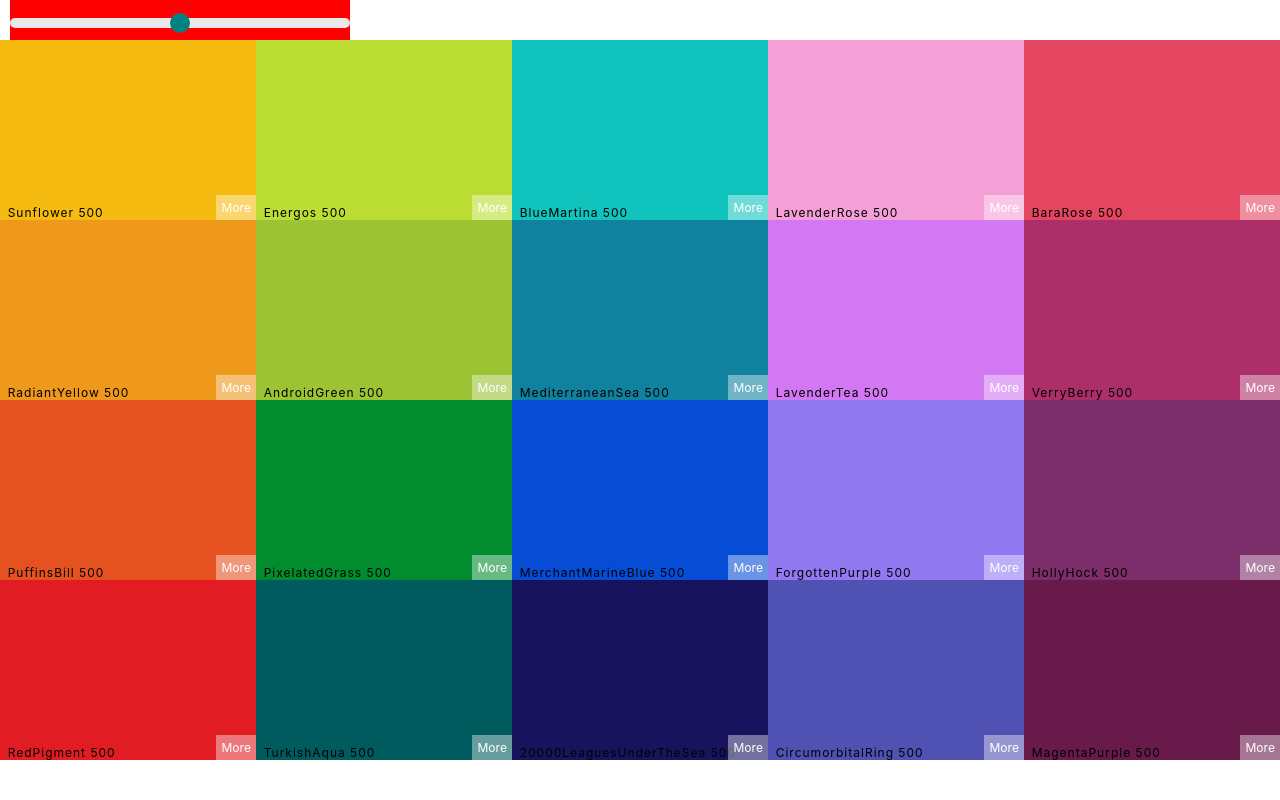
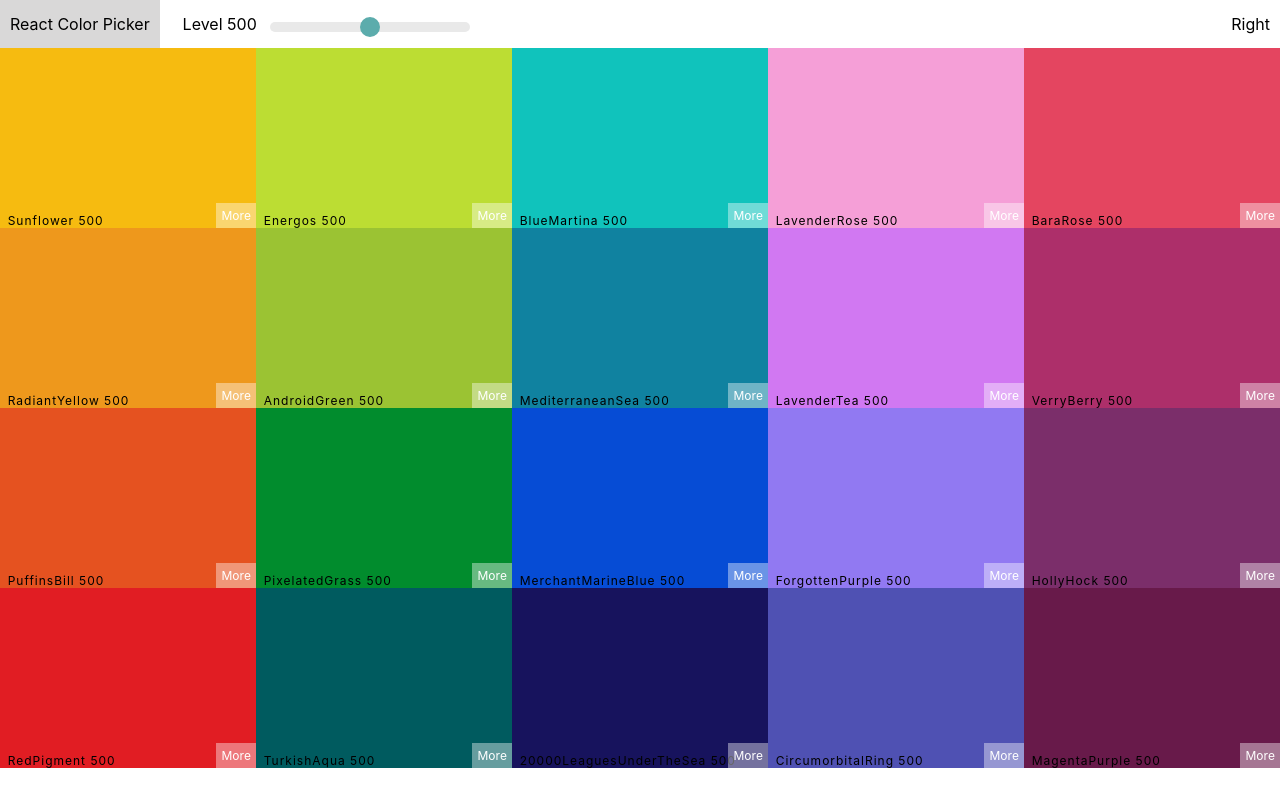
Before and after one commit to realdanilo/colorapp, a React (Create React App) app: page / in a window 1280 px wide. Built offline with nearby package versions, Linux system fonts and the light colour scheme.

Commit message:
add navbar and its style

```diff
--- /dev/null
+++ b/src/Navbar.css
@@ -0,0 +1,53 @@
+.Navbar{
+    display: flex;
+    justify-content: space-between;
+    height:6vh;
+    align-items: center;
+}
+.left-navbar{
+    display: flex;
+    align-items: center;
+    max-height:100%;
+    height:100%;
+}
+.right-navbar{
+    padding-right: 10px;
+}
+.logo{
+    background-color: rgba(161, 159, 159,.4);
+    height:100%;
+    padding: 0 10px;
+    display: flex;
+    align-items: center;
+}
+.logo a{
+    text-decoration: none;
+    color:black;
+}
+/* Slider style */
+.slider{
+    width:300px;
+    margin:0 10px;
+    display: inline-block;
+    /* background-color: rgba(161, 159, 159,.4); */
+    display: flex;
+    align-items: center;
+}
+.slider span{
+    min-width: 100px;
+}
+.rc-slider-track{
+    background-color: transparent;
+}
+.rc-slider-rail{
+    height:10px;
+}
+.rc-slider-handle,.rc-slider-handle:active,.rc-slider-handle:hover,.rc-slider-hanle:focus{
+    background-color: rgb(92, 172, 172);
+    border: 2px solid rgb(92, 172, 172);
+    box-shadow: none;
+    outline:none;
+    width:20px;
+    height:20px;
+    margin-top: -5px;
+}
--- /dev/null
+++ b/src/Navbar.js
@@ -0,0 +1,28 @@
+import React, { Component } from 'react'
+import Slider, { Range } from 'rc-slider'
+import 'rc-slider/assets/index.css'
+import './Navbar.css'
+class Navbar extends Component {
+    render() {
+        const { slider, changeSlider } = this.props
+        return (
+            <nav className="Navbar">
+                <div className="left-navbar">
+                    <div className="logo">
+                        <a href="#">React Color Picker</a>
+                    </div>
+                    <div className="slider">
+                        <span>Level {slider}</span>
+                        <Slider className="slider-nav" defaultValue={slider} min={100} max={900} onAfterChange={changeSlider} step={100} />
+
+                    </div>
+                </div>
+                <div className="right-navbar">
+                    <p>Right</p>
+                </div>
+
+            </nav>
+        )
+    }
+}
+export default Navbar
--- a/src/Palette.css
+++ b/src/Palette.css
@@ -5,28 +5,6 @@
 .Palette-colors{
     height:90%;
 }
-/* Slider style */
-.slider{
-    width:340px;
-    margin:0 10px;
-    display: block;
-    background-color: red;
-    display: flex;
-    align-items: center;
-    height: 5%;
+.navbar{
+    max-height:5%;
 }
-.rc-slider-track{
-    background-color: transparent;
-}
-.rc-slider-rail{
-    height:10px;
-}
-.rc-slider-handle,.rc-slider-handle:active,.rc-slider-handle:hover,.rc-slider-hanle:focus{
-    background-color: teal;
-    border: 2px solid teal;
-    box-shadow: none;
-    outline:none;
-    width:20px;
-    height:20px;
-    margin-top: -5px;
-}
--- a/src/Palette.js
+++ b/src/Palette.js
@@ -1,7 +1,6 @@
 import React, { Component } from 'react'
 import ColorBox from './ColorBox'
-import Slider, { Range } from 'rc-slider'
-import 'rc-slider/assets/index.css'
+import Navbar from './Navbar'
 import './Palette.css'
 class Palette extends Component {
     constructor(props) {
@@ -20,10 +19,7 @@ class Palette extends Component {
         const colorBoxes = colors[slider].map((color, i) => <ColorBox key={i} background={color.hex} name={color.name} />)
         return (
             <div className="Palette">
-                <div className="slider">
-                    <Slider className="slider-nav" defaultValue={slider} min={100} max={900} onAfterChange={this.changeSlider} step={100} />
-
-                </div>
+                <Navbar className="navbar" slider={slider} changeSlider={this.changeSlider} />
                 <div className="Palette-colors">
                     {colorBoxes}
                 </div>
```
